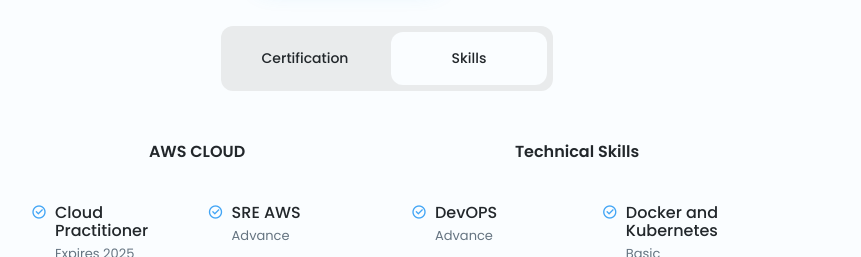
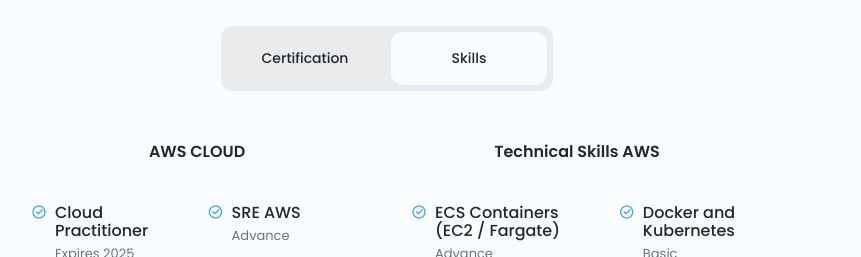
Before and after one commit to alerabello/website, a plain HTML site: page index.html in a window 1280 px wide. Both pictures are taken after a click on the button "Skills". Shown: the part 543-800 px from the top of the page, without its empty margins (253-1114 px from the left). Drawn offline with nearby package versions, Linux system fonts and the light colour scheme; files that its build step writes are made by us from their sources.

Commit message:
update index

```diff
--- a/index.html
+++ b/index.html
@@ -257,7 +257,7 @@
                         </div>
 
                         <div class="skills__area">
-                            <h3 class="skills__title">Technical Skills</h3>
+                            <h3 class="skills__title">Technical Skills AWS</h3>
 
                             <div class="skills__box">
                                 <div class="skills__group">
@@ -265,7 +265,7 @@
                                         <i class="ri-checkbox-circle-line"></i>
 
                                         <div>
-                                            <h3 class="skills__name">DevOPS</h3>
+                                            <h3 class="skills__name">ECS Containers (EC2 / Fargate)</h3>
                                             <span class="skills__level">Advance</span>
                                         </div>
                                     </div>
@@ -274,7 +274,7 @@
                                         <i class="ri-checkbox-circle-line"></i>
 
                                         <div>
-                                            <h3 class="skills__name">CI / CD (GitHub, GitLab)</h3>
+                                            <h3 class="skills__name">Terraform IAC </h3>
                                             <span class="skills__level">Advance</span>
                                         </div>
                                     </div>
@@ -303,7 +303,7 @@
                                         <i class="ri-checkbox-circle-line"></i>
 
                                         <div>
-                                            <h3 class="skills__name">Terraform IAC</h3>
+                                            <h3 class="skills__name">CI / CD (GitHub, GitLab)</h3>
                                             <span class="skills__level">Intermediate</span>
                                         </div>
                                     </div>
```
